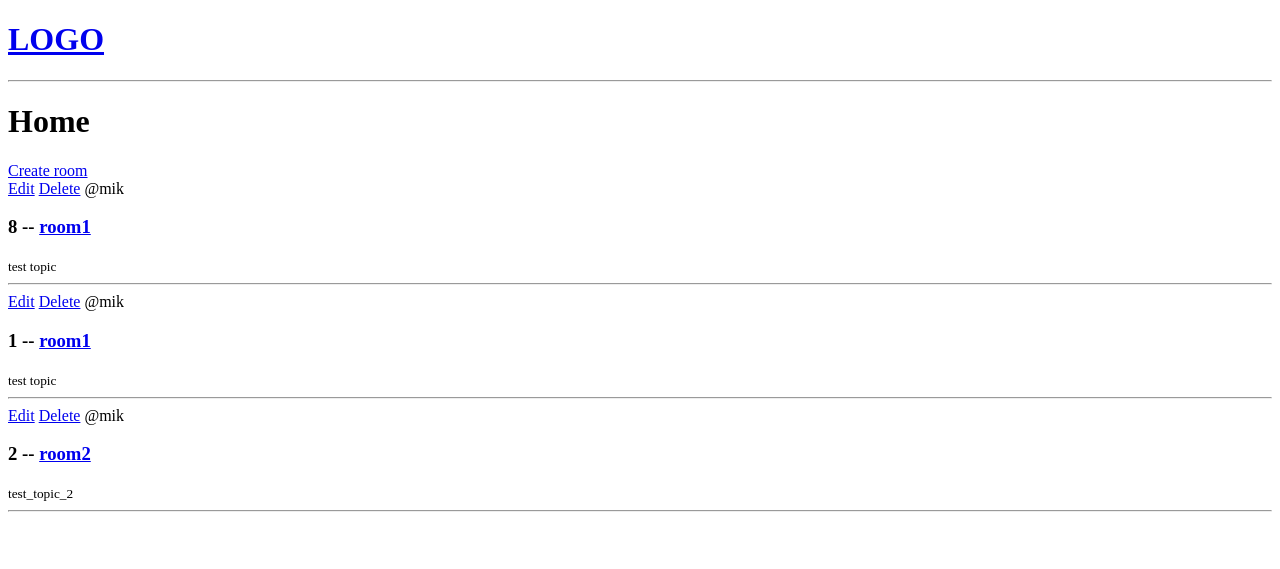
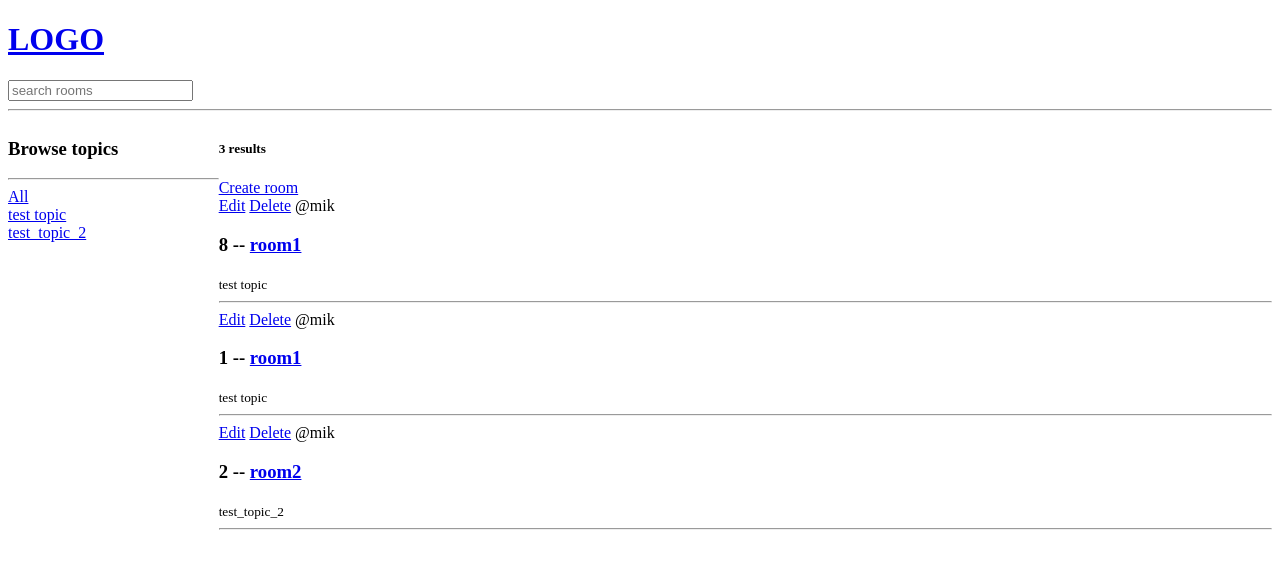
Before and after one commit to Mikku0/Django_games_app, a Django app: page / in a window 1280 px wide. Shown: the top 569 px of the page. Run offline with Django 5.2, Linux system fonts and the light colour scheme; data comes from the database, SQL or seed files in the repository.

Commit message:
added search query

```diff
--- a/game_cat/base/templates/base/home.html
+++ b/game_cat/base/templates/base/home.html
@@ -1,15 +1,39 @@
 {% extends 'main.html' %}
 {% block content %}
 
-<h1>Home</h1>
 
+<style>
+    .home-container{
+        display: grid;
+        grid-template-columns: 1fr 5fr;
+    }
+</style>
 
-<div>
+<div class="home-container">
+    <div>
+        <h3>Browse topics</h3>
+        <hr>
 
-    <a href="{% url 'create-room' %}">Create room</a>
+        <div>
+            <a href="{% url 'home' %}">All</a>
+        </div>
 
+        {% for topic in topics %}
+        <div>
+            <a href="{% url 'home' %}?q={{topic.name}}">{{topic.name}}</a>
+        </div>
+        {% endfor %}
+    </div>
     <div>
-        {% for room in rooms %}
+        {% if room_count == 1 %}
+            <h5>{{room_count}} result</h5>
+        {% else %}
+            <h5>{{room_count}} results</h5>
+        {% endif %}
+        <a href="{% url 'create-room' %}">Create room</a>
+
+        <div>
+            {% for room in rooms %}
             <div>
                 <a href="{% url 'update-room' room.id %}">Edit</a>
                 <a href="{% url 'delete-room' room.id %}">Delete</a>
@@ -18,7 +42,9 @@
                 <small>{{room.topic.name}}</small>
                 <hr>
             </div>
-        {% endfor %}
+            {% endfor %}
+        </div>
+
     </div>
 </div>
 {% endblock %}
--- a/game_cat/base/views.py
+++ b/game_cat/base/views.py
@@ -1,7 +1,8 @@
 from django.http import HttpResponse
 from django.shortcuts import render, redirect
-from .models import Room
+from .models import Room, Topic
 from .forms import RoomFrom
+from django.db.models import Q
 
 
 # rooms = [
@@ -13,8 +14,21 @@ from .forms import RoomFrom
 
 
 def home(request):
-    rooms = Room.objects.all()
-    context = {'rooms': rooms}
+    if request.GET.get('q') is not None:
+        q = request.GET.get('q')
+    else:
+        q = ''
+
+    rooms = Room.objects.filter(
+        Q(topic__name__icontains=q) |
+        Q(name__icontains=q) |
+        Q(description__icontains=q)
+    )
+
+    topics = Topic.objects.all()
+    room_count = rooms.count()
+
+    context = {'rooms': rooms, 'topics': topics, 'room_count': room_count}
     return render(request, 'base/home.html', context)
 
 
--- a/game_cat/templates/navbar.html
+++ b/game_cat/templates/navbar.html
@@ -1,5 +1,7 @@
 <a href="/">
     <h1>LOGO</h1>
 </a>
-
+<form method="GET" action="{% url 'home' %}">
+    <input type="text" name="q" placeholder="search rooms"/>
+</form>
 <hr>
```
